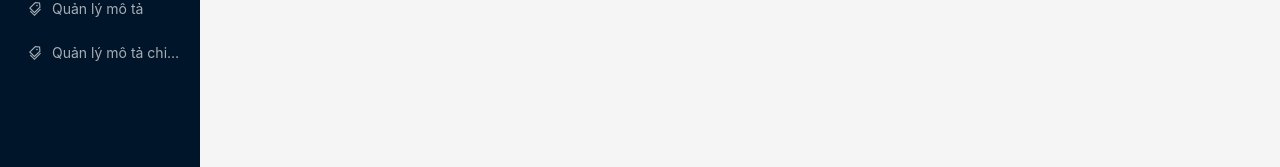
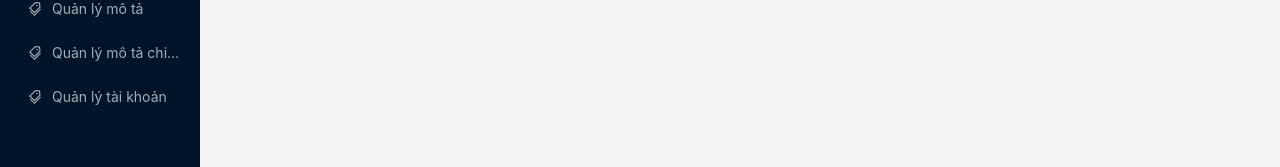
Before and after one commit to Buidat249/Website-Game-Liutiudiu-WD-09-, a React (Vite) app in the folder fe/: page /admin in a window 1280 px wide. Shown: the part 543-710 px from the top of the page. Built offline with nearby package versions, Linux system fonts and the light colour scheme.

Commit message:
Update layout.tsx

```diff
--- a/fe/src/pages/(dashboard)/layout.tsx
+++ b/fe/src/pages/(dashboard)/layout.tsx
@@ -131,6 +131,11 @@ const LayoutAdmin: React.FC = () => {
               icon: <TagsOutlined />,
               label: <NavLink to="/admin/description_details">Quản lý mô tả chi tiết</NavLink>,
             },
+            {
+              key: "15",
+              icon: <TagsOutlined />,
+              label: <NavLink to="/admin">Quản lý tài khoản</NavLink>,
+            },
           ]}
         />
       </Sider>
```
